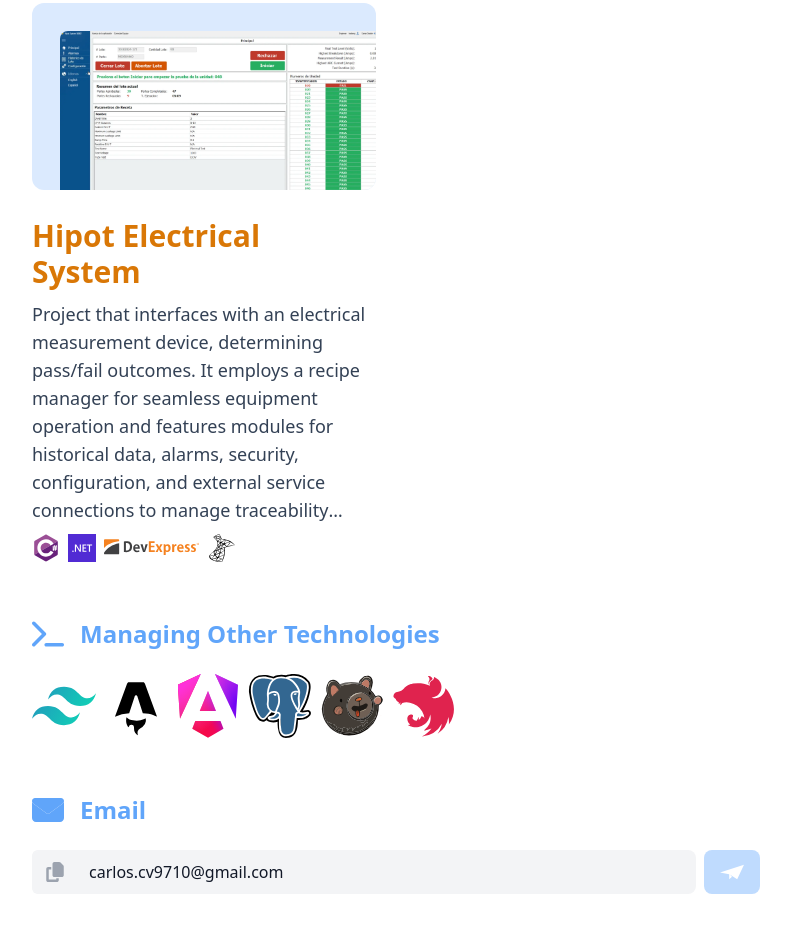
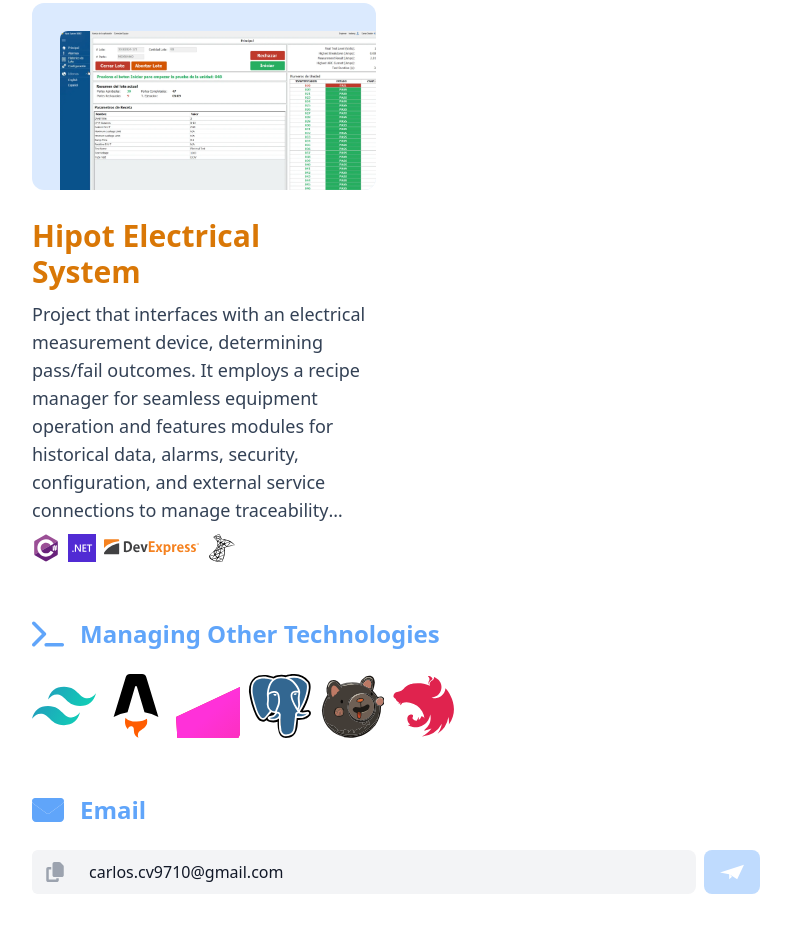
Before and after one commit to carloscv97/portfolio, an Astro site: page / in a window 1280 px wide. Shown: the part 2545-3477 px from the top of the page, without its empty margins (244-1035 px from the left). Built offline with nearby package versions, Linux system fonts and the light colour scheme; Astro itself is replaced by a stand-in of ours; what tailwindcss-animated would draw is missing.

Commit message:
Update SVG viewboxes and fill colors of icons

```diff
--- a/src/icons/Angular.astro
+++ b/src/icons/Angular.astro
@@ -1,9 +1,4 @@
-<svg
-  {...Astro.props}
-  xmlns="http://www.w3.org/2000/svg"
-  fill="currentColor"
-  viewBox="0 0 242 256"
->
+<svg {...Astro.props} xmlns="http://www.w3.org/2000/svg" fill="currentColor">
   <g clip-path="url(#a)">
     <mask
       id="b"
--- a/src/icons/AstroIcon.astro
+++ b/src/icons/AstroIcon.astro
@@ -1,11 +1,16 @@
 <svg
   {...Astro.props}
+  viewBox="0 0 256 366"
   xmlns="http://www.w3.org/2000/svg"
   fill="currentColor"
-  viewBox="0 0 128 128"
+  preserveAspectRatio="xMidYMid"
 >
   <path
-    d="M50.4 78.5a75.1 75.1 0 0 0-28.5 6.9l24.2-65.7c.7-2 1.9-3.2 3.4-3.2h29c1.5 0 2.7 1.2 3.4 3.2l24.2 65.7s-11.6-7-28.5-7L67 45.5c-.4-1.7-1.6-2.8-2.9-2.8-1.3 0-2.5 1.1-2.9 2.7L50.4 78.5Zm-1.1 28.2Zm-4.2-20.2c-2 6.6-.6 15.8 4.2 20.2a17.5 17.5 0 0 1 .2-.7 5.5 5.5 0 0 1 5.7-4.5c2.8.1 4.3 1.5 4.7 4.7.2 1.1.2 2.3.2 3.5v.4c0 2.7.7 5.2 2.2 7.4a13 13 0 0 0 5.7 4.9v-.3l-.2-.3c-1.8-5.6-.5-9.5 4.4-12.8l1.5-1a73 73 0 0 0 3.2-2.2 16 16 0 0 0 6.8-11.4c.3-2 .1-4-.6-6l-.8.6-1.6 1a37 37 0 0 1-22.4 2.7c-5-.7-9.7-2-13.2-6.2Z"
+    d="M182.022 9.147c2.982 3.702 4.502 8.697 7.543 18.687L256 246.074a276.467 276.467 0 0 0-79.426-26.891L133.318 73.008a5.63 5.63 0 0 0-10.802.017L79.784 219.11A276.453 276.453 0 0 0 0 246.04L66.76 27.783c3.051-9.972 4.577-14.959 7.559-18.654a24.541 24.541 0 0 1 9.946-7.358C88.67 0 93.885 0 104.314 0h47.683c10.443 0 15.664 0 20.074 1.774a24.545 24.545 0 0 1 9.95 7.373Z"
+  >
+  </path><path
+    fill="#FF5D01"
+    d="M189.972 256.46c-10.952 9.364-32.812 15.751-57.992 15.751-30.904 0-56.807-9.621-63.68-22.56-2.458 7.415-3.009 15.903-3.009 21.324 0 0-1.619 26.623 16.898 45.14 0-9.615 7.795-17.41 17.41-17.41 16.48 0 16.46 14.378 16.446 26.043l-.001 1.041c0 17.705 10.82 32.883 26.21 39.28a35.685 35.685 0 0 1-3.588-15.647c0-16.886 9.913-23.173 21.435-30.48 9.167-5.814 19.353-12.274 26.372-25.232a47.588 47.588 0 0 0 5.742-22.735c0-5.06-.786-9.938-2.243-14.516Z"
   >
   </path>
 </svg>
--- a/src/icons/PostgresSQL.astro
+++ b/src/icons/PostgresSQL.astro
@@ -1,7 +1,6 @@
 <svg
   {...Astro.props}
   xmlns="http://www.w3.org/2000/svg"
-  preserveAspectRatio="xMidYMid"
   viewBox="0 0 256 264"
   fill="currentColor"
 >
--- a/src/icons/Tailwind.astro
+++ b/src/icons/Tailwind.astro
@@ -1,8 +1,7 @@
 <svg
   {...Astro.props}
   viewBox="0 0 256 154"
-  width="256"
-  height="154"
+  fill="currentColor"
   xmlns="http://www.w3.org/2000/svg"
 >
   <defs>
--- a/src/icons/Zustand.astro
+++ b/src/icons/Zustand.astro
@@ -2,9 +2,7 @@
   {...Astro.props}
   xmlns="http://www.w3.org/2000/svg"
   version="1.1"
-  viewBox="0 0 192 192"
-  width="192px"
-  height="192px"
+  viewBox="0 0 185 185"
   style="shape-rendering:geometricPrecision; text-rendering:geometricPrecision; image-rendering:optimizeQuality; fill-rule:evenodd; clip-rule:evenodd"
   xmlns:xlink="http://www.w3.org/1999/xlink"
 >
```
